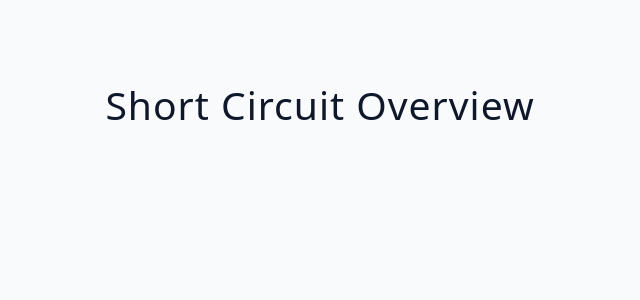
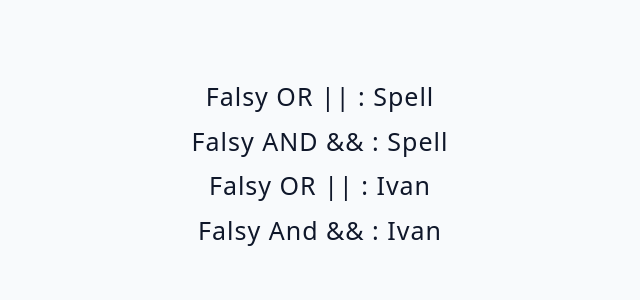
Before and after one commit to ivansemashko/ReactJSCA, a React (Vite) app in the folder 3-advanced-react/: page / in a window 1280 px wide. Shown: the top 300 px of the page, without its empty margins (320-960 px from the left). Built offline with nearby package versions, Linux system fonts and the light colour scheme.

Commit message:
Update: Short Circuit Overview

```diff
--- a/3-advanced-react/src/tutorial/03-conditional-rendering/starter/04-short-circuit-overview.jsx
+++ b/3-advanced-react/src/tutorial/03-conditional-rendering/starter/04-short-circuit-overview.jsx
@@ -1,23 +1,18 @@
 import { useState } from 'react'
 
 const ShortCircuitOverview = () => {
-  // true
-  const z = 1
-  // false
-  const x = 0
+  //* false
+  const [text, setText] = useState('')
+  //* true
+  const [name, setName] = useState('ivan')
 
-  console.log(z && x)
-  console.log(x || z)
-  // if (z) console.log('true')
-  // else console.log('false')
-
-  function displayName(params) {
-    return params || 'No params'
-  }
-
-  console.log(displayName())
-  console.log(displayName('Yoo'))
-
-  return <h2>short circuit overview</h2>
+  return (
+    <div>
+      <h4>Falsy OR || : {text || 'Spell'}</h4>
+      <h4>Falsy AND && : {text || 'Spell'}</h4>
+      <h4>Falsy OR || : {name || 'Spell'}</h4>
+      <h4>Falsy and && : {name || 'Spell'}</h4>
+    </div>
+  )
 }
 export default ShortCircuitOverview
```
